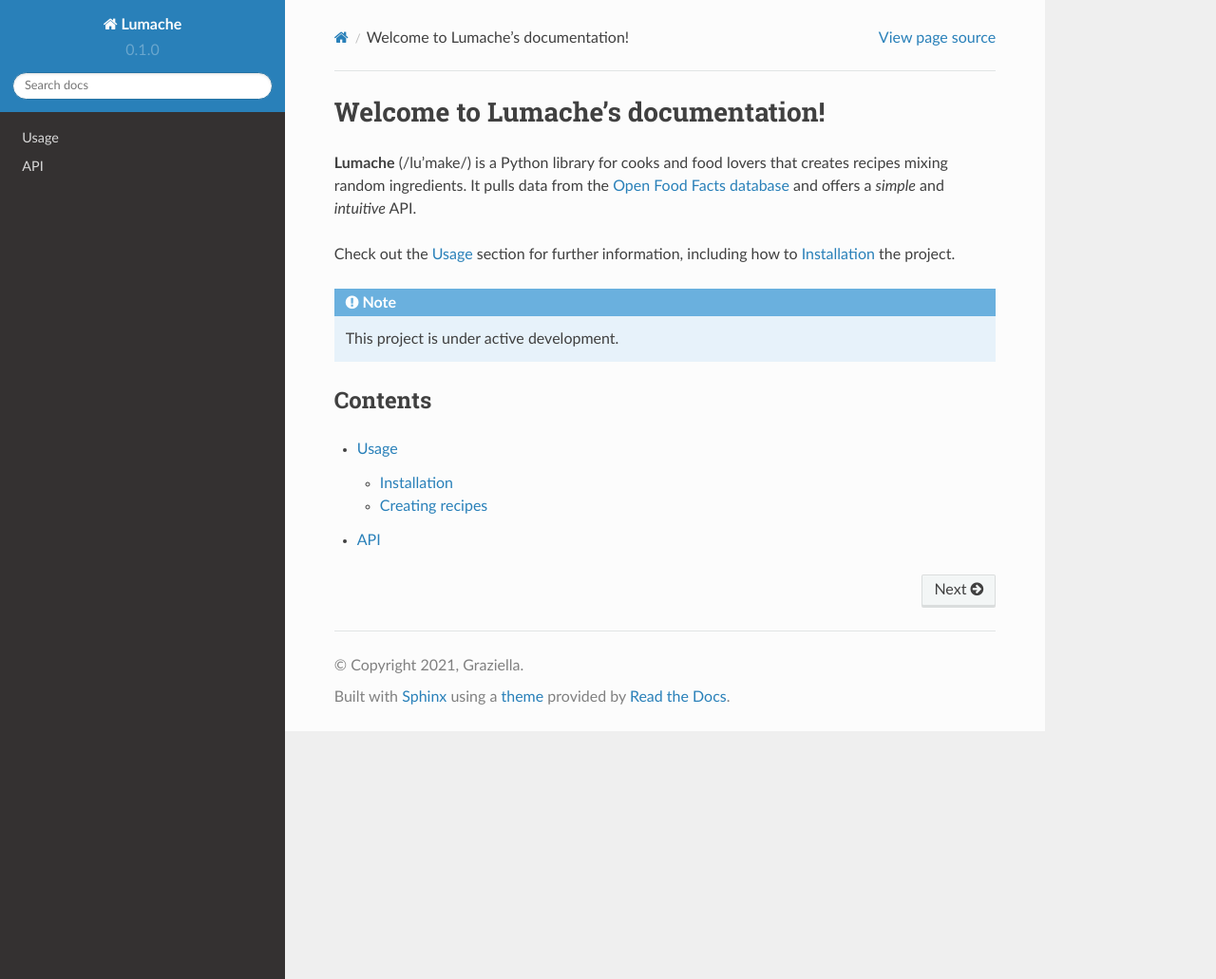
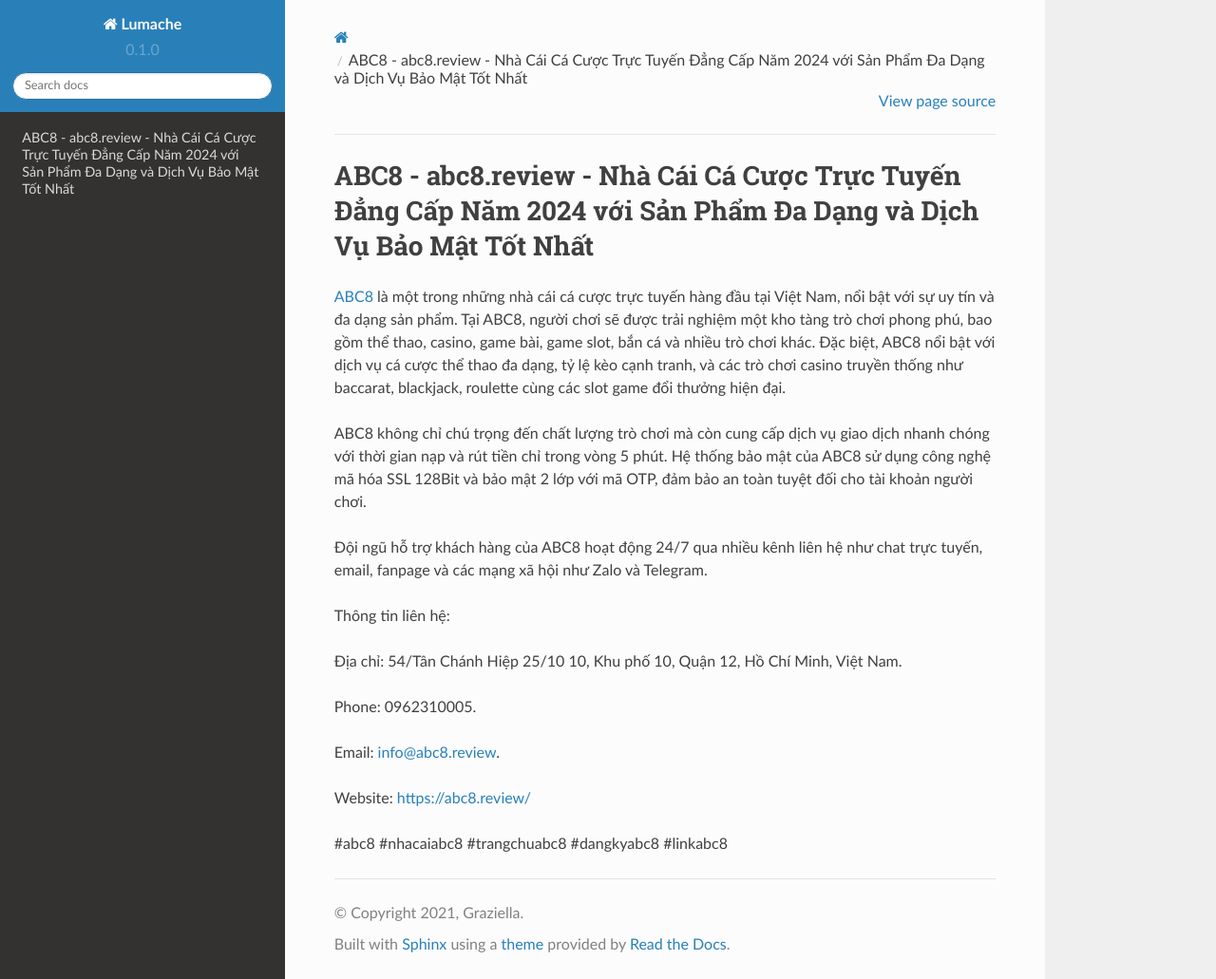
Before and after one commit to luongchanvien962/abc8review, a Sphinx documentation site: the page built from docs/source/index.rst, in a window 1280 px wide and 1031 px high. Shown: the whole window at 95% size. Built offline with Sphinx 7.4.7 and the Read the Docs theme 2.0.0, drawn with Linux system fonts in a browser that asks for light colours.

Commit message:
Update index.rst

```diff
--- a/docs/source/index.rst
+++ b/docs/source/index.rst
@@ -1,22 +1,20 @@
-Welcome to Lumache's documentation!
+ABC8 - abc8.review - Nhà Cái Cá Cược Trực Tuyến Đẳng Cấp Năm 2024 với Sản Phẩm Đa Dạng và Dịch Vụ Bảo Mật Tốt Nhất
 ===================================
 
-**Lumache** (/lu'make/) is a Python library for cooks and food lovers
-that creates recipes mixing random ingredients.
-It pulls data from the `Open Food Facts database <https://world.openfoodfacts.org/>`_
-and offers a *simple* and *intuitive* API.
+`ABC8 <https://abc8.review/>`_ là một trong những nhà cái cá cược trực tuyến hàng đầu tại Việt Nam, nổi bật với sự uy tín và đa dạng sản phẩm. Tại ABC8, người chơi sẽ được trải nghiệm một kho tàng trò chơi phong phú, bao gồm thể thao, casino, game bài, game slot, bắn cá và nhiều trò chơi khác. Đặc biệt, ABC8 nổi bật với dịch vụ cá cược thể thao đa dạng, tỷ lệ kèo cạnh tranh, và các trò chơi casino truyền thống như baccarat, blackjack, roulette cùng các slot game đổi thưởng hiện đại.
 
-Check out the :doc:`usage` section for further information, including
-how to :ref:`installation` the project.
+ABC8 không chỉ chú trọng đến chất lượng trò chơi mà còn cung cấp dịch vụ giao dịch nhanh chóng với thời gian nạp và rút tiền chỉ trong vòng 5 phút. Hệ thống bảo mật của ABC8 sử dụng công nghệ mã hóa SSL 128Bit và bảo mật 2 lớp với mã OTP, đảm bảo an toàn tuyệt đối cho tài khoản người chơi.
 
-.. note::
+Đội ngũ hỗ trợ khách hàng của ABC8 hoạt động 24/7 qua nhiều kênh liên hệ như chat trực tuyến, email, fanpage và các mạng xã hội như Zalo và Telegram.
 
-   This project is under active development.
+Thông tin liên hệ:
 
-Contents
---------
+Địa chỉ: 54/Tân Chánh Hiệp 25/10 10, Khu phố 10, Quận 12, Hồ Chí Minh, Việt Nam.
 
-.. toctree::
+Phone: 0962310005.
 
-   usage
-   api
+Email: info@abc8.review.
+
+Website: https://abc8.review/
+
+#abc8 #nhacaiabc8 #trangchuabc8 #dangkyabc8 #linkabc8
```
